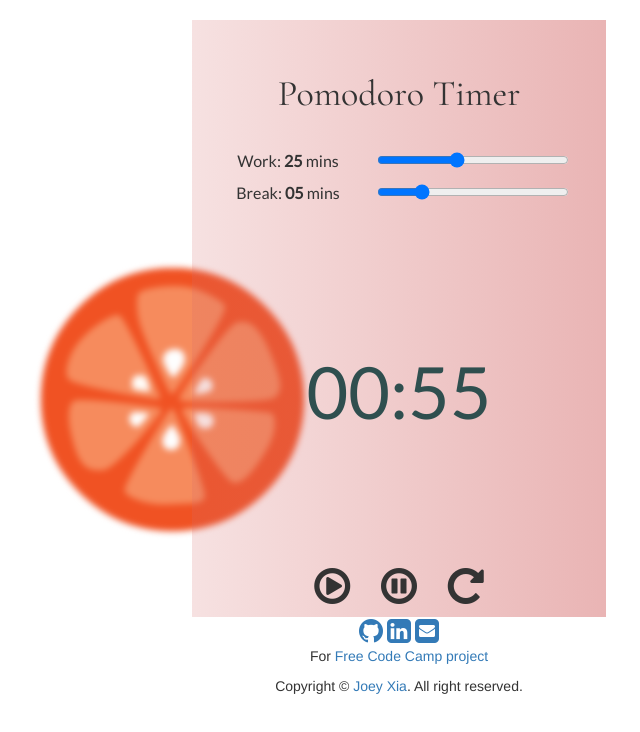
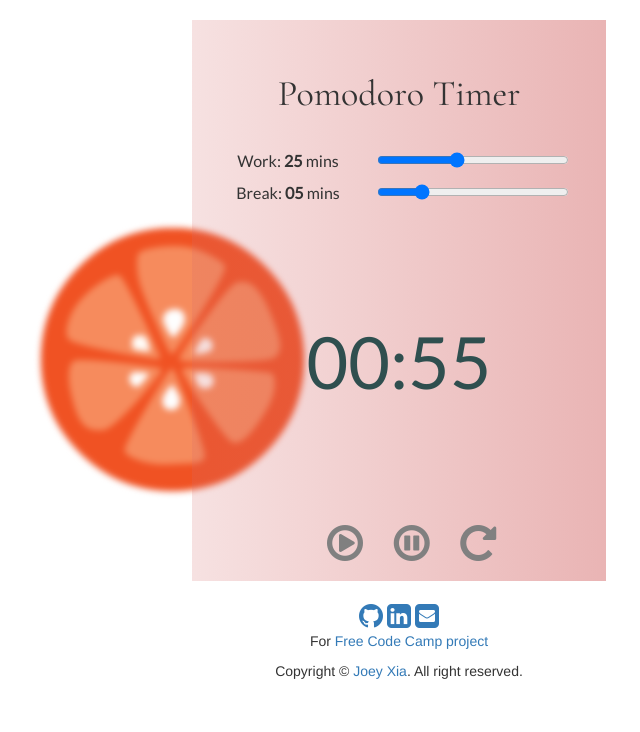
Before and after one commit to AsimoLoveGym/Pomodoro-Clock, a plain HTML site: page index.html in a window 1280 px wide. Shown: the whole page, without its empty margins (241-881 px from the left). Drawn offline with nearby package versions, Linux system fonts and the light colour scheme; a web font is replaced by a local one.

Commit message:
feat: finish the main layout Todo: JS functions

```diff
--- a/css/main.css
+++ b/css/main.css
@@ -33,7 +33,7 @@
 #timer {
   color: darkslategray;
   font-size: 72px;
-  margin-top: 110px;
+  margin-top: 80px;
   /*font-family: 'Orbitron', sans-serif;*/
   font-family: 'Lato', sans-serif;
 }
@@ -50,20 +50,24 @@
 }*/
 
 #timer-container {
-  height: 350px;
+  height: 300px;
   /*background-image: url(../image/pomodoro-timer.png);*/
   /*background-image: linear-gradient(to bottom, rgba(0,0,0,0.6) 0%,rgba(0,0,0,0.6) 100%), url(../image/pomodoro-timer.png);
   background-position: center;
   background-repeat: no-repeat;*/
   padding: 15px;
+  /*margin-bottom: 1.5em;*/
 }
 
 #background-image {
   position: absolute;
+  left: 55px;
+  top: 190px;
+  z-index: -1;
+
   filter: blur(3px);
   /*filter: hue-rotate(100deg);*/
-  left: 55px;
-  z-index: -1;
+
 }
 
 #background-image .break-mode {
@@ -72,6 +76,11 @@
 
 #inner-timer-control {
   width: 200px;
+  color: grey;
+}
+
+footer {
+  margin-top: 1.5em;
 }
 
 /*414px is the device width of iphone 6 plus*/
--- a/index.html
+++ b/index.html
@@ -55,13 +55,13 @@
           <div class="row" id="timer-control">
             <div class="center-block" id="inner-timer-control">
               <div class="col-xs-4 text-center">
-                <p><i class="fa fa-play-circle-o fa-3x"></i></p>
+                <p><i class="fa fa-play-circle-o fa-3x btn" id="play"></i></p>
               </div>
               <div class="col-xs-4 text-center">
-                <p><i class="fa fa-pause-circle-o fa-3x"></i></p>
+                <p><i class="fa fa-pause-circle-o fa-3x btn" id="pause"></i></p>
               </div>
               <div class="col-xs-4 text-center">
-                <p><i class="fa fa-repeat fa-3x"></i></p>
+                <p><i class="fa fa-repeat fa-3x btn" id="reset"></i></p>
               </div>
             </div>
           </div>
```
